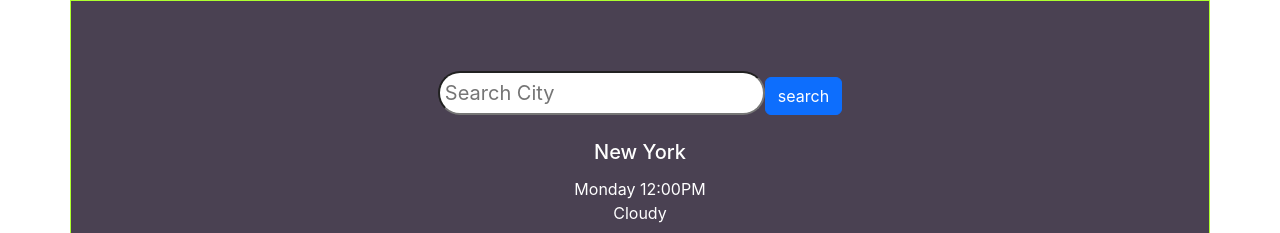
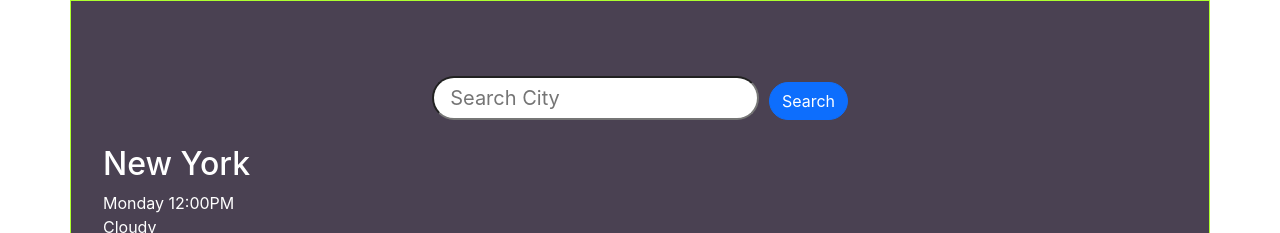
Before and after one commit to stephaniemv9/testing-my-app, a React (Create React App) app: page / in a window 1280 px wide. Shown: the top 233 px of the page. Built offline with nearby package versions, Linux system fonts and the light colour scheme.

Commit message:
app.js app.css
updated classNames and css

```diff
--- a/src/App.css
+++ b/src/App.css
@@ -1,5 +1,4 @@
 .App {
-  text-align: center;
 }
 
 .container {
@@ -34,10 +33,25 @@
 
 .weather-summary-two {
   line-height: 35px;
+  text-align: center;
+}
+
+.search {
+  text-align: center;
 }
 
 .search-city {
   border-radius: 40px;
   font-size: 20px;
+  margin: 5px;
   padding: 5px;
 }
+
+.search-button {
+  border-radius: 40px;
+  margin: 5px;
+}
+
+footer {
+  text-align: center;
+}
--- a/src/App.js
+++ b/src/App.js
@@ -10,21 +10,21 @@ function App() {
           <form>
             <input
               type="text"
-              placeholder="Search City"
+              placeholder="  Search City"
               autoComplete="off"
               className="search-city"
             ></input>
 
             <input
               type="submit"
-              className="btn btn-primary"
-              value="search"
+              className="btn btn-primary search-button"
+              value="Search"
             ></input>
           </form>
         </div>
 
         <div className="weather-summary">
-          <h2 className="search-city">New York</h2>
+          <h2 className="city">New York</h2>
           <div className="weather-date-time">Monday 12:00PM</div>
           <div className="weather-detail">Cloudy</div>
         </div>
```
